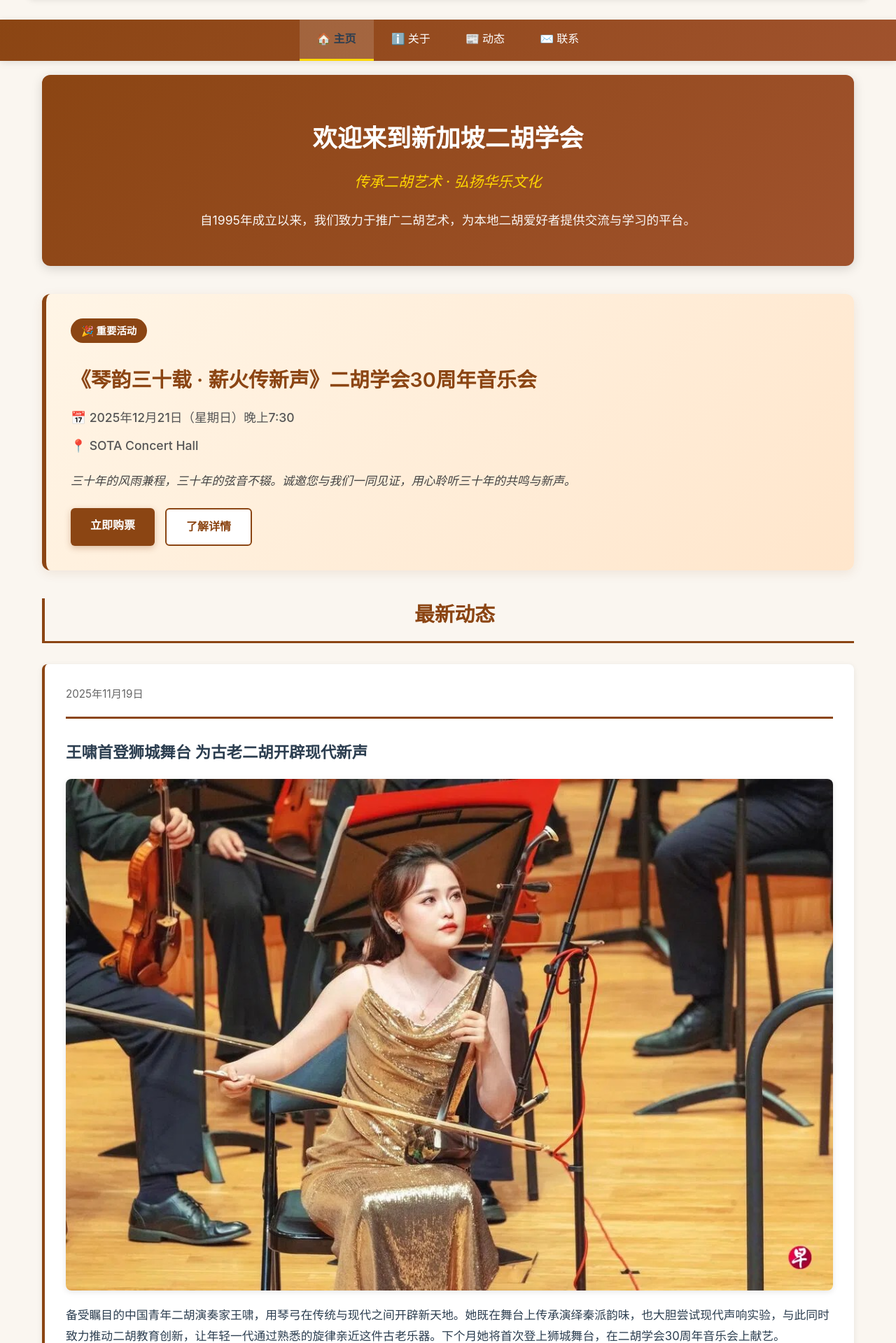
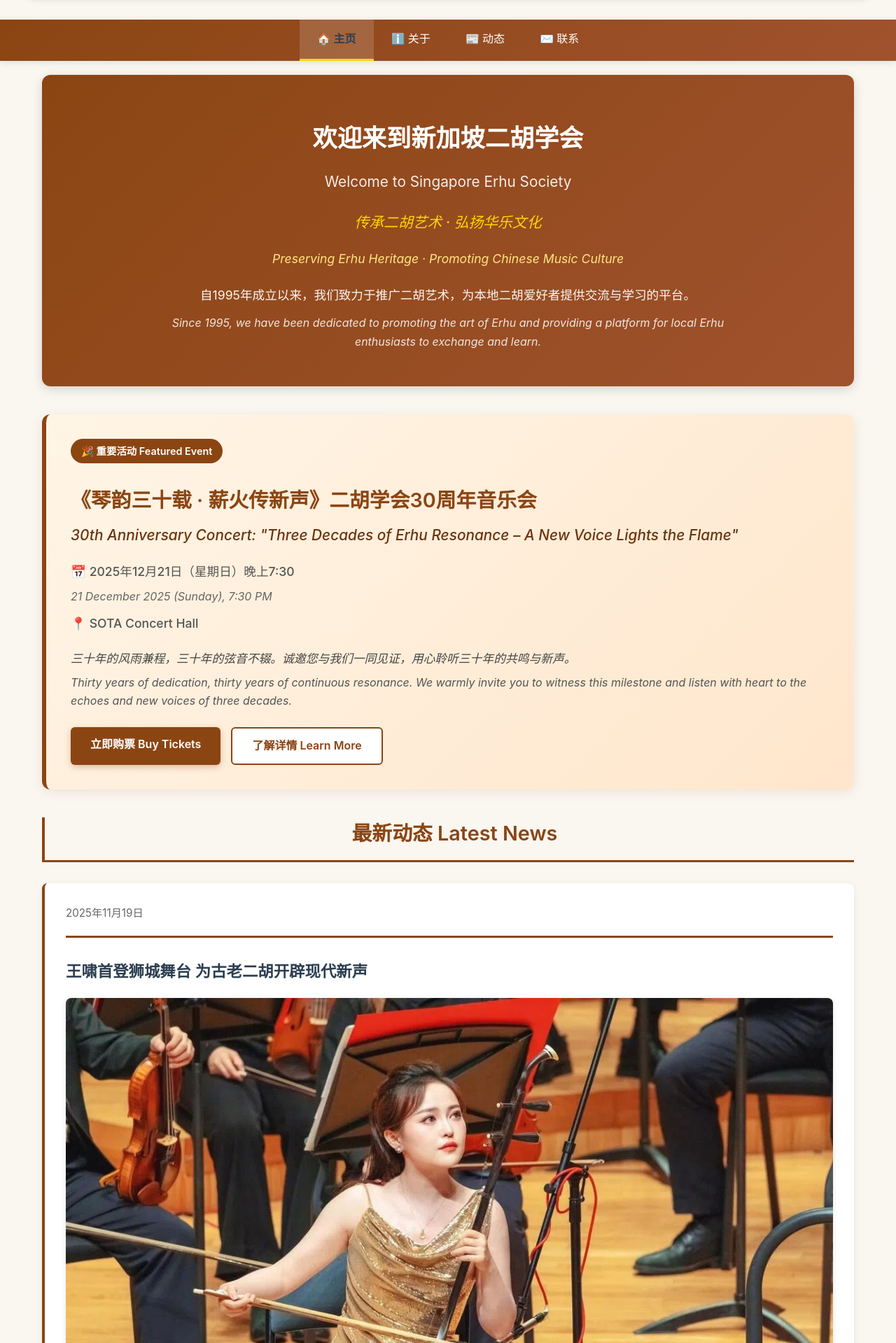
Before and after one commit to sgerhusociety/sgerhusociety.github.io, a Jekyll site: the page built from index.html, in a window 1280 px wide. Shown: the part 469-2388 px from the top of the page at 70% size. Built offline with Jekyll 4.4.1, drawn with Linux system fonts in a browser that asks for light colours.

Commit message:
style: enhance hero section with English subtitles and improve event details for clarity

```diff
--- a/_sass/main.scss
+++ b/_sass/main.scss
@@ -323,24 +323,48 @@ figcaption {
 .hero-section h1 {
     color: #fff;
     font-size: 2.2em;
-    margin-bottom: 15px;
+    margin-bottom: 10px;
     border: none;
+}
+
+.hero-subtitle {
+    font-size: 1.3em;
+    color: rgba(255, 255, 255, 0.9);
+    margin-bottom: 20px;
+    font-weight: 400;
 }
 
 .tagline {
     font-size: 1.3em;
     font-weight: 500;
+    margin-bottom: 8px;
+    color: #ffd700;
+    font-style: italic;
+}
+
+.tagline-en {
+    font-size: 1.1em;
+    font-weight: 400;
     margin-bottom: 20px;
-    color: #ffd700;
+    color: #ffe680;
     font-style: italic;
 }
 
 .hero-description {
     font-size: 1.1em;
     max-width: 800px;
-    margin: 0 auto;
+    margin: 0 auto 10px;
     line-height: 1.8;
     color: rgba(255, 255, 255, 0.95);
+}
+
+.hero-description-en {
+    font-size: 1em;
+    max-width: 800px;
+    margin: 0 auto;
+    line-height: 1.7;
+    color: rgba(255, 255, 255, 0.85);
+    font-style: italic;
 }
 
 /* Featured Event Section */
@@ -367,24 +391,47 @@ figcaption {
 
 .featured-event h2 {
     color: #8b4513;
-    margin: 15px 0;
+    margin: 15px 0 10px;
     border: none;
     padding: 0;
     font-size: 1.8em;
 }
 
+.event-title-en {
+    color: #6b3410;
+    margin: 0 0 20px;
+    font-size: 1.3em;
+    font-weight: 500;
+    font-style: italic;
+}
+
 .event-date, .event-venue {
     font-size: 1.1em;
     color: #555;
-    margin: 8px 0;
+    margin: 8px 0 5px;
     font-weight: 500;
+}
+
+.event-date-en {
+    font-size: 1em;
+    color: #666;
+    margin: 0 0 8px;
+    font-style: italic;
 }
 
 .event-description {
     font-size: 1.05em;
     color: #444;
     line-height: 1.7;
-    margin: 20px 0;
+    margin: 20px 0 8px;
+    font-style: italic;
+}
+
+.event-description-en {
+    font-size: 1em;
+    color: #555;
+    line-height: 1.6;
+    margin: 0 0 20px;
     font-style: italic;
 }
 
@@ -504,12 +551,24 @@ figcaption {
         font-size: 1.6em;
     }
 
+    .hero-subtitle {
+        font-size: 1.1em;
+    }
+
     .tagline {
         font-size: 1.1em;
     }
 
+    .tagline-en {
+        font-size: 1em;
+    }
+
     .hero-description {
         font-size: 1em;
+    }
+
+    .hero-description-en {
+        font-size: 0.95em;
     }
 
     .featured-event {
@@ -518,6 +577,10 @@ figcaption {
 
     .featured-event h2 {
         font-size: 1.4em;
+    }
+
+    .event-title-en {
+        font-size: 1.1em;
     }
 
     .event-actions {
--- a/index.html
+++ b/index.html
@@ -6,26 +6,32 @@ title: 新加坡二胡学会
 <!-- Hero Welcome Section -->
 <div class="hero-section">
 	<h1>欢迎来到新加坡二胡学会</h1>
+	<p class="hero-subtitle">Welcome to Singapore Erhu Society</p>
 	<p class="tagline">传承二胡艺术 · 弘扬华乐文化</p>
+	<p class="tagline-en">Preserving Erhu Heritage · Promoting Chinese Music Culture</p>
 	<p class="hero-description">自1995年成立以来，我们致力于推广二胡艺术，为本地二胡爱好者提供交流与学习的平台。</p>
+	<p class="hero-description-en">Since 1995, we have been dedicated to promoting the art of Erhu and providing a platform for local Erhu enthusiasts to exchange and learn.</p>
 </div>
 
 <!-- Featured Event Section -->
 <div class="featured-event">
-	<div class="featured-badge">🎉 重要活动</div>
+	<div class="featured-badge">🎉 重要活动 Featured Event</div>
 	<h2>《琴韵三十载 · 薪火传新声》二胡学会30周年音乐会</h2>
+	<h3 class="event-title-en">30th Anniversary Concert: "Three Decades of Erhu Resonance – A New Voice Lights the Flame"</h3>
 	<p class="event-date">📅 2025年12月21日（星期日）晚上7:30</p>
+	<p class="event-date-en">21 December 2025 (Sunday), 7:30 PM</p>
 	<p class="event-venue">📍 SOTA Concert Hall</p>
 	<p class="event-description">三十年的风雨兼程，三十年的弦音不辍。诚邀您与我们一同见证，用心聆听三十年的共鸣与新声。</p>
+	<p class="event-description-en">Thirty years of dedication, thirty years of continuous resonance. We warmly invite you to witness this milestone and listen with heart to the echoes and new voices of three decades.</p>
 	<div class="event-actions">
-		<a href="https://sistic.com.sg/events/erhu1225" class="btn-primary" target="_blank">立即购票</a>
-		<a href="{{ site.baseurl }}/blog/2025/09/01/30th-anniversary-concert" class="btn-secondary">了解详情</a>
+		<a href="https://sistic.com.sg/events/erhu1225" class="btn-primary" target="_blank">立即购票 Buy Tickets</a>
+		<a href="{{ site.baseurl }}/blog/2025/09/01/30th-anniversary-concert" class="btn-secondary">了解详情 Learn More</a>
 	</div>
 </div>
 
 <!-- Latest News Section -->
 <div class="blurb">
-	<h2 class="section-title">最新动态</h2>
+	<h2 class="section-title">最新动态 Latest News</h2>
 
 	{% for post in site.posts limit:10 %}
 		{% if post.excerpt %}
@@ -50,7 +56,7 @@ title: 新加坡二胡学会
 
 <!-- Social Media Section -->
 <div class="social-media-section">
-	<h2 class="section-title">关注我们</h2>
+	<h2 class="section-title">关注我们 Follow Us</h2>
     {% include social-media.html %}
 </div>
 <!--more-->
```
